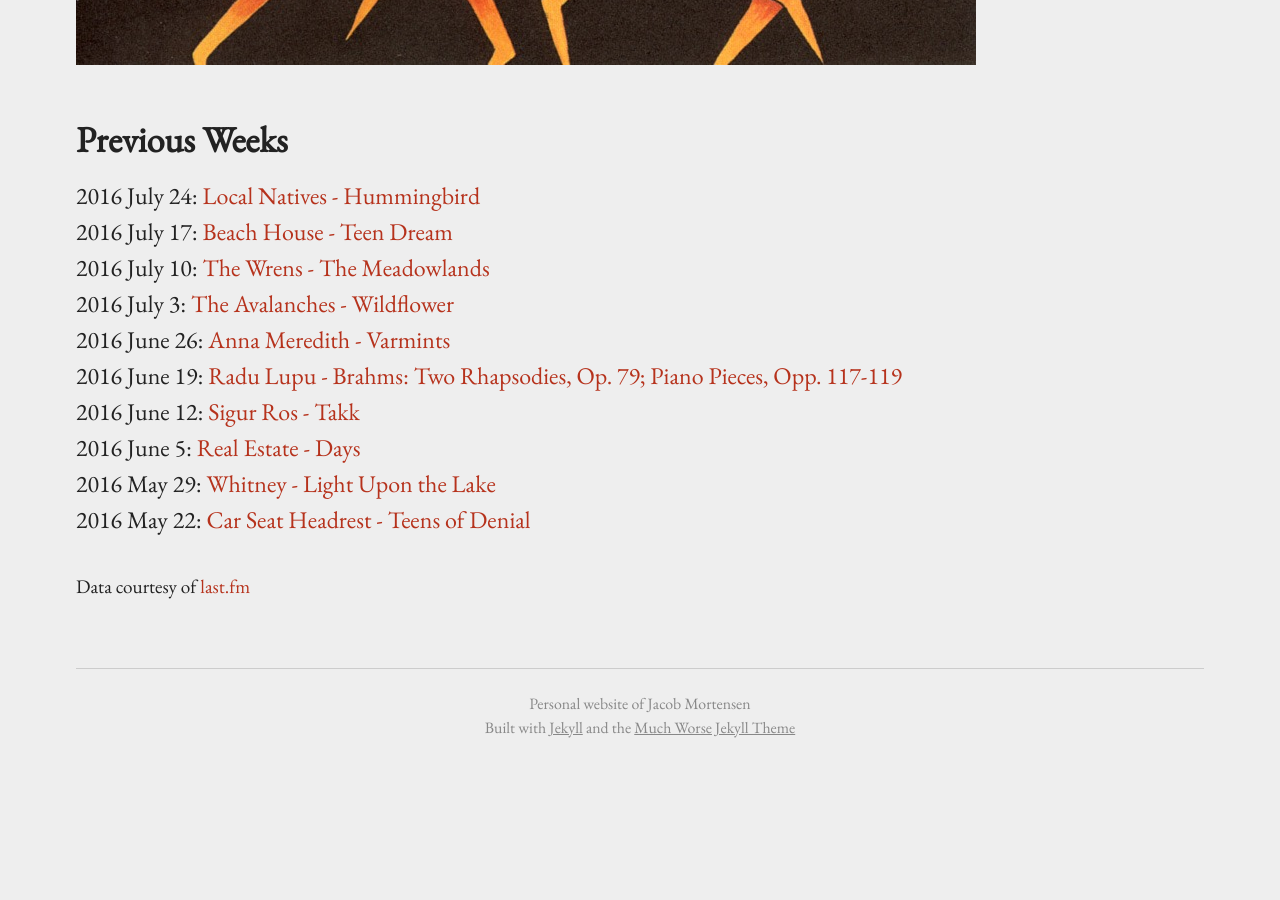
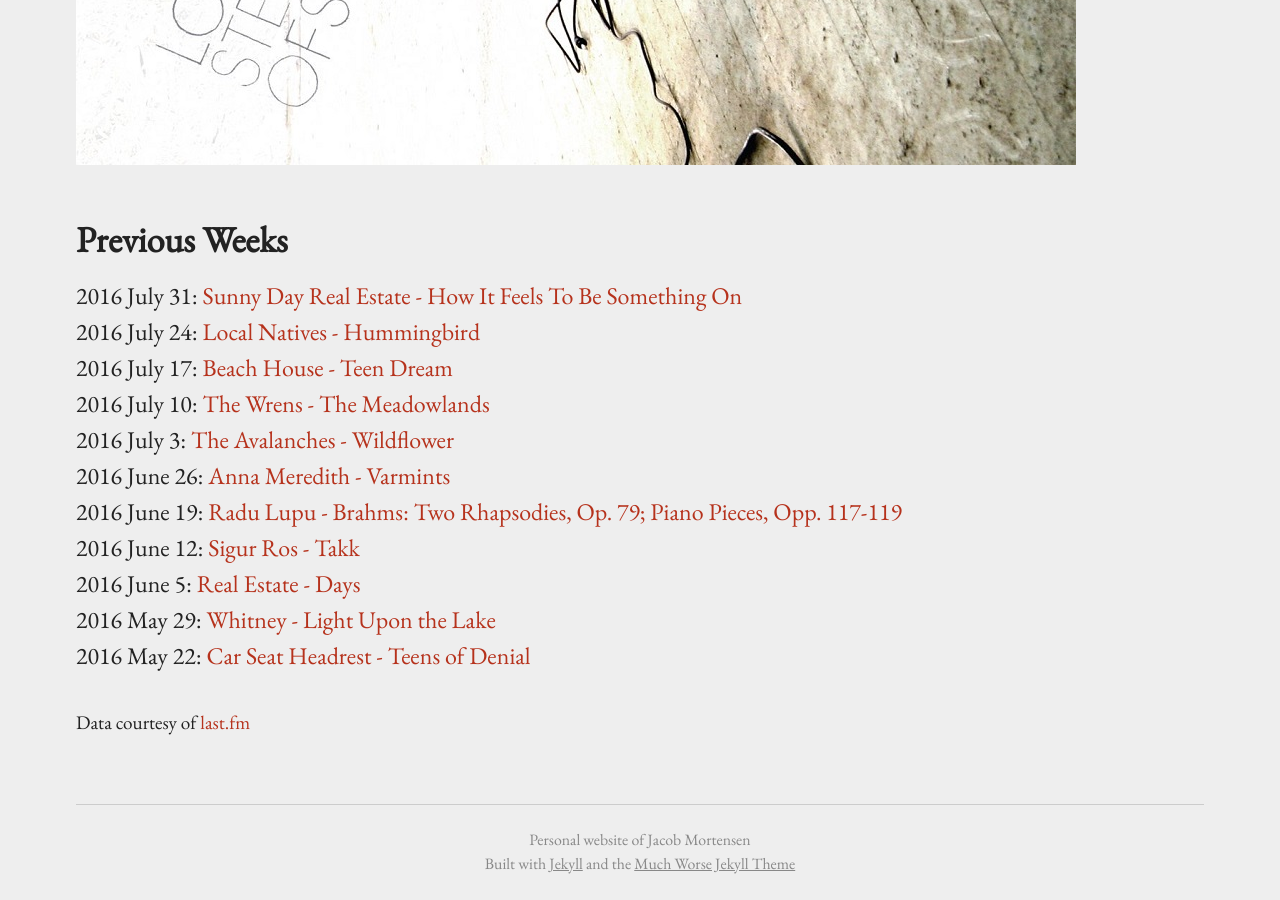
Before and after one commit to jwmortensen/jwmortensen.github.io, a Jekyll site: the page built from aotw.md, in a window 1280 px wide and 900 px high, scrolled down 1061 px. Built offline with Jekyll 4.4.1, drawn with Linux system fonts in a browser that asks for light colours; before the commit the page ends 1825 px from its top, so only the background shows below that.

Commit message:
Update aotw

```diff
--- a/aotw.md
+++ b/aotw.md
@@ -4,11 +4,14 @@
 permalink: /aotw/
 ---
 
-<a href="https://open.spotify.com/album/3q4JL92gEyjHojgSrkYwWR" target="_blank">
-  <img src="/images/aotw/sunny-day-real-estate-how-it-feels.jpg">
+<a href="https://open.spotify.com/album/1R8kkopLT4IAxzMMkjic6X" target="_blank">
+  <img src="/images/aotw/lcd-soundsystem-sound-of-silver.jpg">
 </a>
 
 ## Previous Weeks
+2016 July 31: <a href="https://open.spotify.com/album/3q4JL92gEyjHojgSrkYwWR" target="_blank">
+  Sunny Day Real Estate - How It Feels To Be Something On
+</a><br>
 2016 July 24: <a href="https://open.spotify.com/album/1Zmq4tEgCSyTkud2ahysrq" target="_blank">
   Local Natives - Hummingbird
 </a><br>
```
Also changed, not shown: images/aotw/lcd-soundsystem-sound-of-silver.jpg (added), images/aotw/sunny-day-real-estate-how-it-feels.jpg (deleted).
